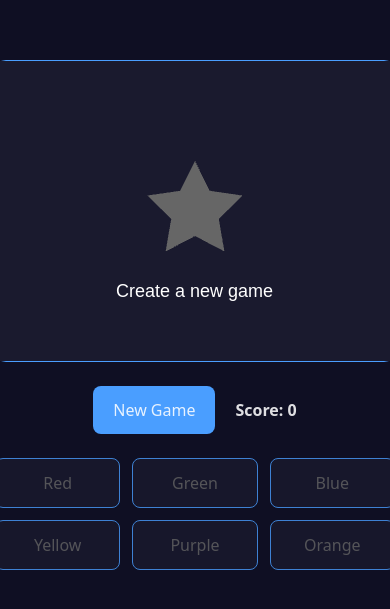
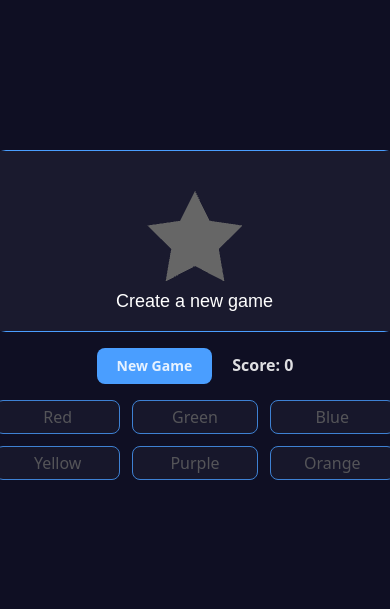
Before and after one commit to lunoxdev/color-guess, a React (Vite) app: page / in a window 390 px wide. Shown: the part 107-716 px from the top of the page. Built offline with nearby package versions, Linux system fonts and the light colour scheme.

Commit message:
feat: add responsive for landscape view

```diff
--- a/src/App.tsx
+++ b/src/App.tsx
@@ -34,9 +34,13 @@ const App = () => {
       try {
         const app = new Application();
 
+        // Resize canvas height on mobile
+        const isMobile = window.innerWidth <= 915;
+        const canvasHeight = isMobile ? 180 : 300;
+
         await app.init({
           width: 400,
-          height: 300,
+          height: canvasHeight,
           backgroundColor: 0x1a1a2e,
           antialias: true,
         });
@@ -68,9 +72,11 @@ const App = () => {
           },
         });
 
+        const feedbackOffsetY = isMobile ? 60 : 80;
+
         feedback.anchor.set(0.5);
         feedback.x = app.screen.width / 2;
-        feedback.y = app.screen.height / 2 + 80;
+        feedback.y = app.screen.height / 2 + feedbackOffsetY;
 
         feedbackText.current = feedback;
         app.stage.addChild(feedback);
@@ -167,7 +173,7 @@ const App = () => {
       <div>
         <button
           onClick={startNewGame}
-          className={`py-3 px-5 my-6 rounded-lg mr-5 ${
+          className={`text-sm md:text-base py-2 md:py-3 px-5 my-4 md:my-6 rounded-lg mr-5 font-bold ${
             gameState.isGameActive
               ? "bg-[#666] cursor-not-allowed"
               : "bg-[#4a9eff] cursor-pointer"
@@ -196,7 +202,7 @@ const App = () => {
                 e.currentTarget.style.backgroundColor = "#2a2a4e";
               }
             }}
-            className={`px-2 py-3 rounded-lg border border-[#4a9eff] transition-all duration-300 ${
+            className={`px-2 py-1 md:py-3 rounded-lg border border-[#4a9eff] transition-all duration-300 ${
               gameState.isGameActive
                 ? "bg-[#2a2a4e] cursor-pointer"
                 : "bg-[#1a1a2e] text-[#666] cursor-not-allowed opacity-80"
```
